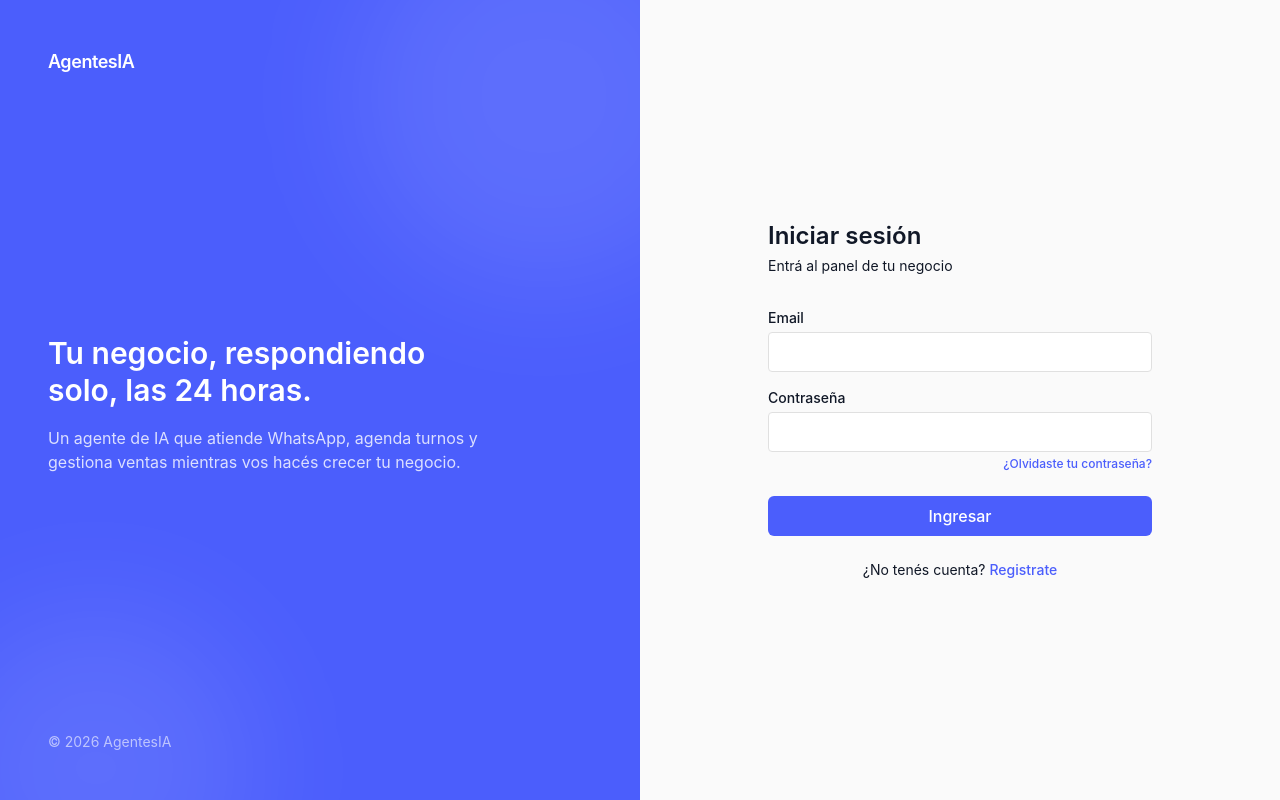
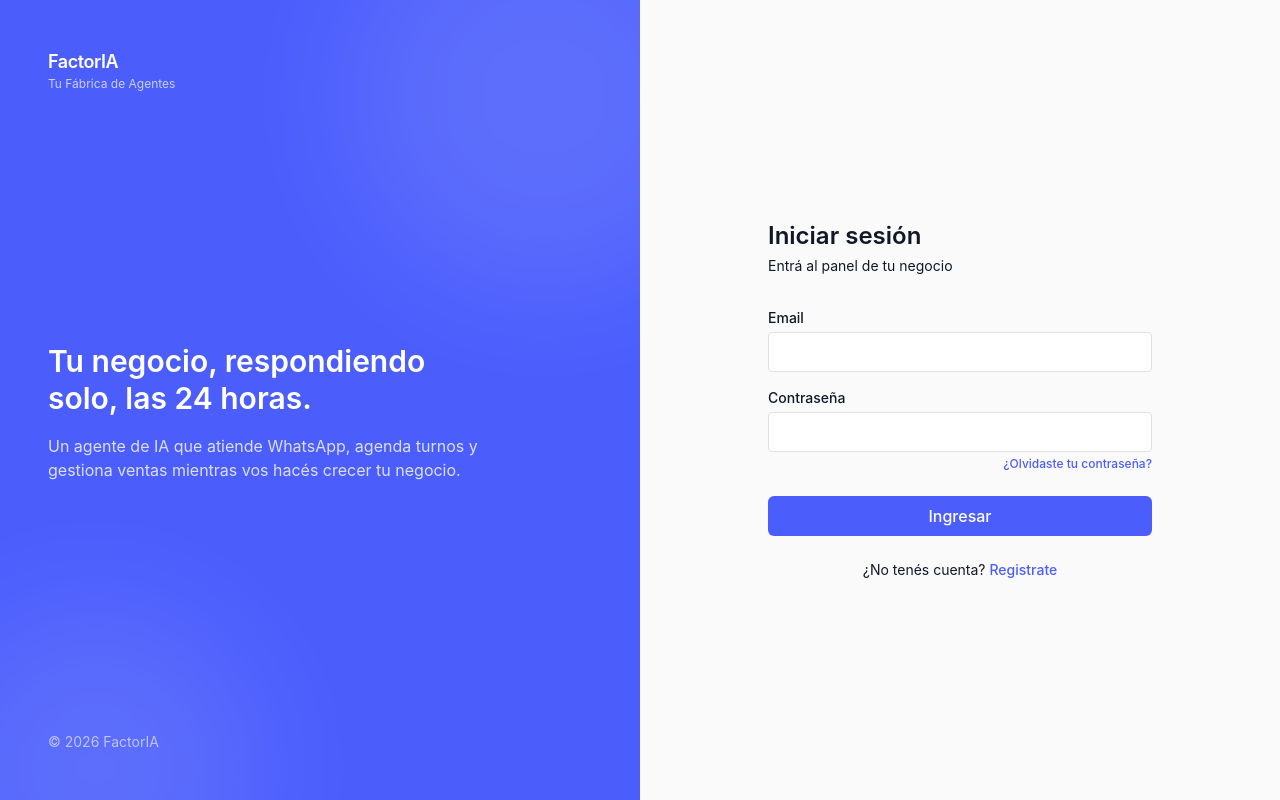
Before and after one commit to matiastristan/Agentes-IA, a Next.js app in the folder apps/web/: page /login in a window 1280 px wide. Built offline with nearby package versions, Linux system fonts and the light colour scheme.

Commit message:
chore(brand): rebrand a FactorIA — Tu Fábrica de Agentes (login, admin, emails, system prompts, docs)

```diff
--- a/apps/web/app/admin/login/page.tsx
+++ b/apps/web/app/admin/login/page.tsx
@@ -34,7 +34,7 @@ export default function AdminLoginPage() {
     <main className="min-h-screen flex items-center justify-center bg-background p-4">
       <Card className="w-full max-w-sm">
         <CardHeader>
-          <CardTitle>Panel Admin</CardTitle>
+          <CardTitle>FactorIA — Panel Admin</CardTitle>
         </CardHeader>
         <CardContent>
           <form onSubmit={handleSubmit} className="flex flex-col gap-4">
--- a/apps/web/app/layout.tsx
+++ b/apps/web/app/layout.tsx
@@ -3,7 +3,7 @@ import { Toaster } from "sonner";
 import "./globals.css";
 
 export const metadata: Metadata = {
-  title: "Agente IA — Panel del negocio",
+  title: "FactorIA — Tu Fábrica de Agentes",
   description: "Panel de control multi-tenant para el Agente IA de WhatsApp",
 };
 
--- a/apps/web/app/login/page.tsx
+++ b/apps/web/app/login/page.tsx
@@ -49,7 +49,8 @@ export default function LoginPage() {
           className="pointer-events-none absolute -bottom-32 -left-16 h-80 w-80 rounded-full bg-white/10 blur-3xl"
         />
         <div className="relative z-10">
-          <span className="text-lg font-semibold tracking-tight">AgentesIA</span>
+          <span className="text-lg font-semibold tracking-tight">FactorIA</span>
+          <span className="block text-xs text-primary-foreground/70">Tu Fábrica de Agentes</span>
         </div>
         <div className="relative z-10 max-w-md">
           <h1 className="text-3xl font-semibold leading-tight mb-4">
@@ -61,7 +62,7 @@ export default function LoginPage() {
           </p>
         </div>
         <div className="relative z-10 text-sm text-primary-foreground/60">
-          © {new Date().getFullYear()} AgentesIA
+          © {new Date().getFullYear()} FactorIA
         </div>
       </div>
 
--- a/apps/web/lib/admin-agent/handle-admin-chat-message.ts
+++ b/apps/web/lib/admin-agent/handle-admin-chat-message.ts
@@ -7,7 +7,7 @@ const FREE_MODELS = [
   'google/gemma-4-31b-it:free',
 ];
 
-const ADMIN_SYSTEM_PROMPT = `Sos el asistente personal de Matías, dueño de la plataforma AgentesIA.
+const ADMIN_SYSTEM_PROMPT = `Sos el asistente personal de Matías, dueño de la plataforma FactorIA.
 Tu trabajo es ayudarlo a entender cómo crece su negocio (cantidad de negocios
 clientes, facturación que él cobra). NUNCA tenés acceso a las ventas o datos
 internos de los negocios que usan la plataforma — eso es privado de cada uno.
--- a/apps/web/lib/notifications/send-lead-alert-email.ts
+++ b/apps/web/lib/notifications/send-lead-alert-email.ts
@@ -24,7 +24,7 @@ export async function sendLeadAlertEmail({
         'Content-Type': 'application/json',
       },
       body: JSON.stringify({
-        from: 'AgentesIA <alertas@agentesia.app>',
+        from: 'FactorIA <alertas@factoria.app>',
         to: [to],
         subject: `🔥 Lead caliente en ${nombreNegocio}`,
         html: `
```
Also changed, not shown: 1 other file (tests, documents, lock files or other folders).
